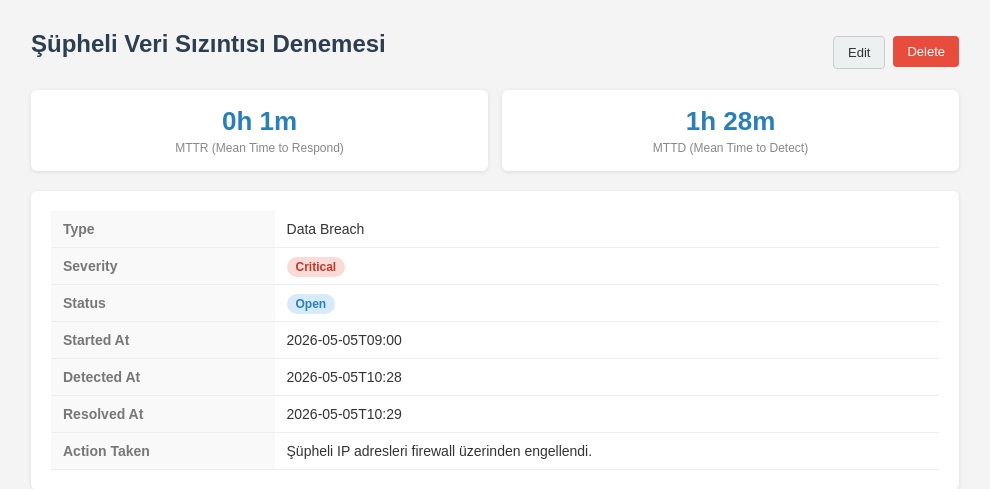
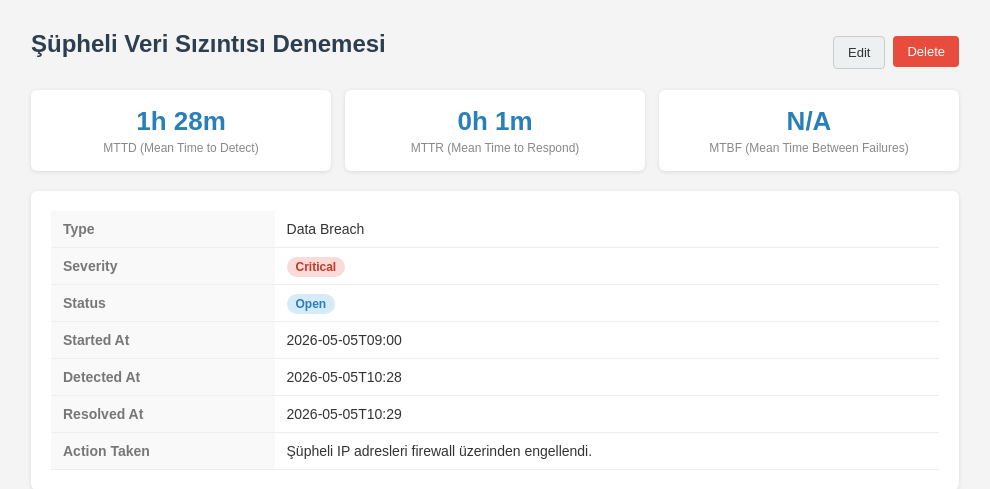
Before and after one commit to seydagulcn/incident_response, a Flask app: page /incident/2 in a window 1280 px wide. Shown: the part 42-531 px from the top of the page, without its empty margins (145-1135 px from the left). Run offline with Flask 3, Linux system fonts and the light colour scheme; a user stored in the database is signed in; data comes from the database, SQL or seed files in the repository.

Commit message:
[US3] mttd, mttr and mtbf metrics added to detail page

```diff
--- a/app.py
+++ b/app.py
@@ -2,7 +2,7 @@ from flask import Flask, render_template, request, redirect, url_for, session, f
 from functools import wraps
 import hashlib
 from db import get_connection, init_db
-from logic import calculate_mttr, calculate_mttd, format_hours, is_valid_incident
+from logic import calculate_mttr, calculate_mttd, calculate_mtbf, format_hours, is_valid_incident
 
 app = Flask(__name__)
 app.secret_key = "mysecretkey123"
@@ -125,14 +125,20 @@ def incident_detail(incident_id):
         "SELECT * FROM incidents WHERE id = ? AND user_id = ?",
         (incident_id, session["user_id"])
     ).fetchone()
-    conn.close()
     if not incident:
+        conn.close()
         flash("Incident not found.")
         return redirect(url_for("dashboard"))
     mttr = calculate_mttr(incident["detected_at"], incident["resolved_at"])
     mttd = calculate_mttd(incident["started_at"], incident["detected_at"])
+    all_incidents = conn.execute(
+        "SELECT started_at FROM incidents WHERE user_id = ? AND status = 'closed' ORDER BY started_at ASC",
+        (session["user_id"],)
+    ).fetchall()
+    conn.close()
+    mtbf = calculate_mtbf([i["started_at"] for i in all_incidents])
     return render_template("detail.html", incident=incident,
-                           mttr=format_hours(mttr), mttd=format_hours(mttd))
+                           mttr=format_hours(mttr), mttd=format_hours(mttd), mtbf=format_hours(mtbf))
 
 @app.route("/incident/<int:incident_id>/edit", methods=["GET", "POST"])
 @login_required
--- a/logic.py
+++ b/logic.py
@@ -4,6 +4,13 @@ DATE_FORMAT = "%Y-%m-%dT%H:%M"
 
 def parse_dt(dt_str):
     return datetime.strptime(dt_str, DATE_FORMAT)
+
+def calculate_mtbf(started_at_list):
+    if len(started_at_list) < 2:
+        return None
+    times = sorted([parse_dt(s) for s in started_at_list])
+    gaps = [(times[i+1] - times[i]).total_seconds() / 3600 for i in range(len(times)-1)]
+    return round(sum(gaps) / len(gaps), 2)
 
 def calculate_mttr(detected_at, resolved_at):
     if not detected_at or not resolved_at:
--- a/templates/detail.html
+++ b/templates/detail.html
@@ -10,14 +10,18 @@
     </div>
 </div>
 
-<div class="metrics">
+<div class="metrics" style="grid-template-columns: 1fr 1fr 1fr;">
+    <div class="metric-box">
+        <div class="metric-value">{{ mttd }}</div>
+        <div class="metric-label">MTTD (Mean Time to Detect)</div>
+    </div>
     <div class="metric-box">
         <div class="metric-value">{{ mttr }}</div>
         <div class="metric-label">MTTR (Mean Time to Respond)</div>
     </div>
     <div class="metric-box">
-        <div class="metric-value">{{ mttd }}</div>
-        <div class="metric-label">MTTD (Mean Time to Detect)</div>
+        <div class="metric-value">{{ mtbf }}</div>
+        <div class="metric-label">MTBF (Mean Time Between Failures)</div>
     </div>
 </div>
 
```
